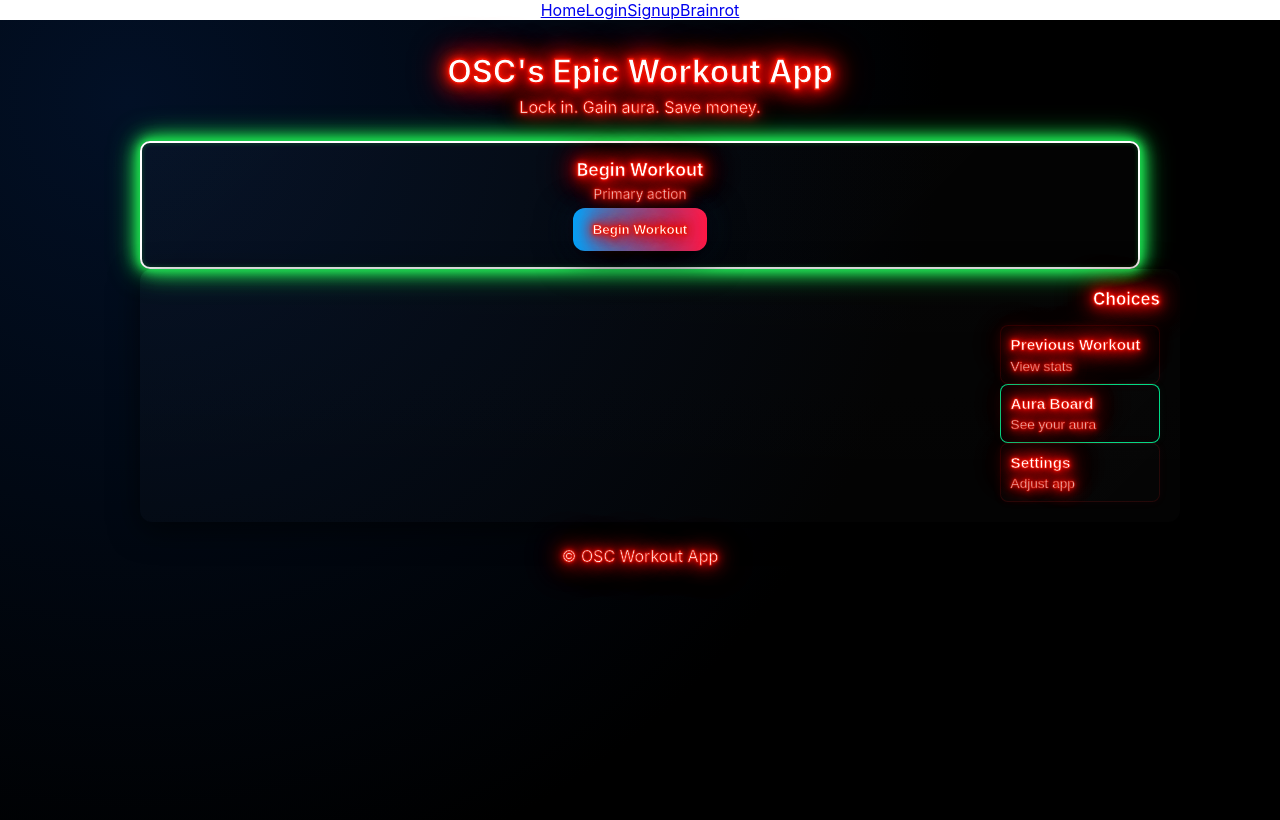
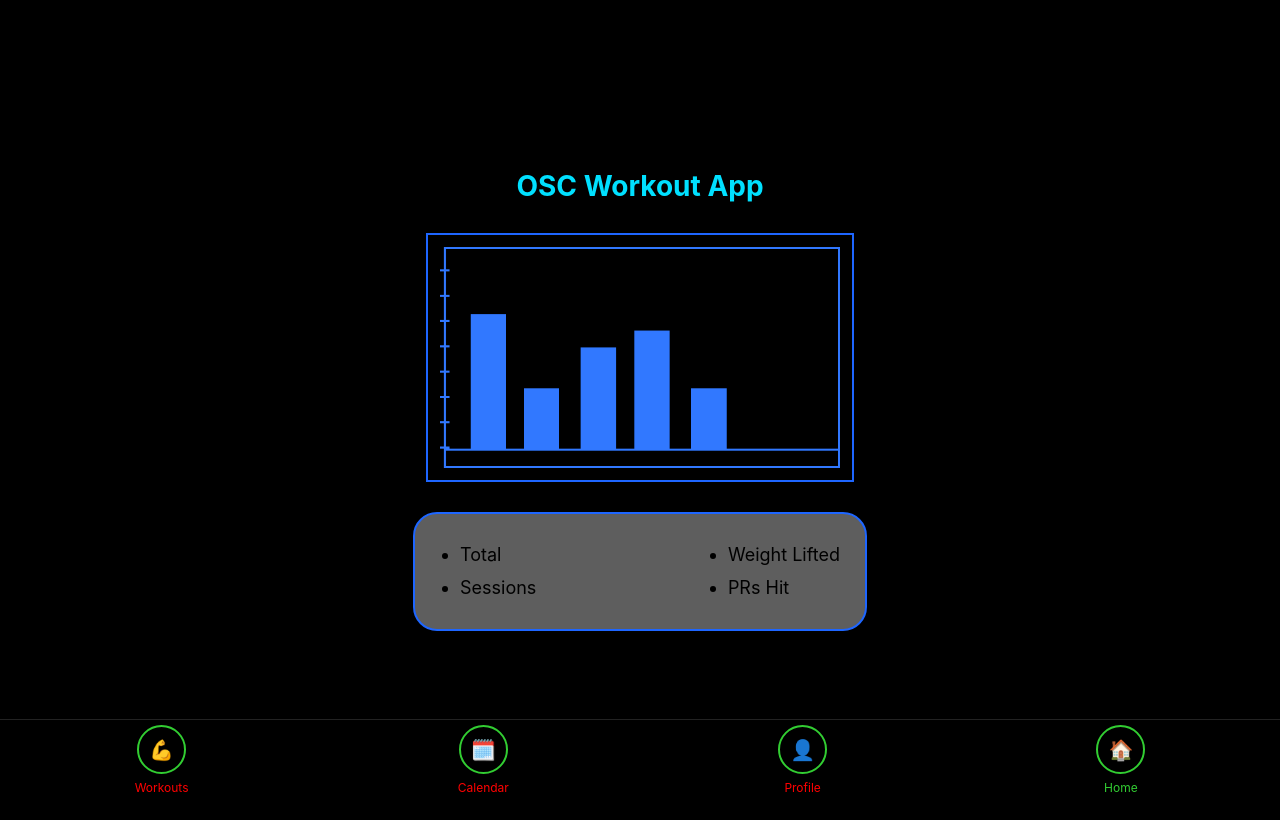
Before and after one commit to ufosc/OSC_Workout_App, a React (Create React App) app: page / in a window 1280 px wide. Built offline with nearby package versions, Linux system fonts and the light colour scheme.

Commit message:
Homepage UI updates

```diff
--- a/src/App.css
+++ b/src/App.css
@@ -26,3 +26,20 @@
     0 0 30px #1CD34D,
     inset 0 0 5px rgba(28, 211, 77, 0.3) !important;
 }
+
+
+.appLayout {
+  height: 100vh;
+  display: flex;
+  flex-direction: column;
+}
+
+.pageArea {
+  flex: 1;
+  overflow: auto;
+}
+
+body {
+  margin: 0;
+  background: black;
+}
--- a/src/App.jsx
+++ b/src/App.jsx
@@ -1,38 +1,18 @@
-import { BrowserRouter as Router, Routes, Route, NavLink } from 'react-router-dom';
-import './App.css';
-import Login from './Components/Login';
-import Signup from './Components/Signup';
+import { BrowserRouter as Router, Routes, Route } from "react-router-dom";
+import "./App.css";
+
+import Home from "./Pages/Home";
+import Login from "./Components/Login";
+import Signup from "./Components/Signup";
 import Brainrot from "./Components/Brainrot";
-import Home from './Pages/Home';
+import BottomNav from "./Components/BottomNav";
 
 function App() {
   return (
     <Router>
-      <div className="App">
-        <nav >
-          <NavLink
-            to="/">
-            Home
-          </NavLink>
-          <NavLink
-            to="/login"
+      <div className="appLayout">
 
-          >
-            Login
-          </NavLink>
-          <NavLink
-            to="/signup"
-          >
-            Signup
-          </NavLink>
-          <NavLink
-            to="/brainrot"
-          >
-            Brainrot
-          </NavLink>
-        </nav>
-
-        <div>
+        <div className="pageArea">
           <Routes>
             <Route path="/" element={<Home />} />
             <Route path="/login" element={<Login />} />
@@ -40,6 +20,9 @@ function App() {
             <Route path="/brainrot" element={<Brainrot />} />
           </Routes>
         </div>
+
+        <BottomNav />
+
       </div>
     </Router>
   );
--- /dev/null
+++ b/src/Components/BottomNav.css
@@ -0,0 +1,36 @@
+.bottomNav {
+  height: 80px;
+  background: black;
+  border-top: 1px solid #222;
+  display: flex;
+  justify-content: space-around;
+  align-items: center;
+}
+
+.tab {
+  text-decoration: none;
+  color: red;
+  display: flex;
+  flex-direction: column;
+  align-items: center;
+  gap: 6px;
+}
+
+.tabIcon {
+  width: 45px;
+  height: 45px;
+  border-radius: 50%;
+  border: 2px solid limegreen;
+  display: flex;
+  align-items: center;
+  justify-content: center;
+  font-size: 20px;
+}
+
+.tabLabel {
+  font-size: 12px;
+}
+
+.tab.active {
+  color: limegreen;
+}
--- /dev/null
+++ b/src/Components/BottomNav.jsx
@@ -0,0 +1,25 @@
+import { NavLink } from "react-router-dom";
+import "./BottomNav.css";
+
+function Tab({ to, icon, label }) {
+  return (
+    <NavLink
+      to={to}
+      className={({ isActive }) => "tab" + (isActive ? " active" : "")}
+    >
+      <div className="tabIcon">{icon}</div>
+      <div className="tabLabel">{label}</div>
+    </NavLink>
+  );
+}
+
+export default function BottomNav() {
+  return (
+    <nav className="bottomNav">
+      <Tab to="/brainrot" icon="💪" label="Workouts" />
+      <Tab to="/signup" icon="🗓️" label="Calendar" />
+      <Tab to="/login" icon="👤" label="Profile" />
+      <Tab to="/" icon="🏠" label="Home" />
+    </nav>
+  );
+}
--- a/src/Pages/Home.css
+++ b/src/Pages/Home.css
@@ -72,3 +72,66 @@
   .links-grid{ flex-direction:column; align-items:center;  }
   .begin-card{ flex: none; width:100%; margin-left: auto,}
 }
+
+
+/*  OPEN SOURCE CHANGES */
+
+/* home screen style */
+.homeScreen {
+  width: 100vw;
+  height: 100vh;
+  background: black;
+
+  display: flex;
+  flex-direction: column;
+  align-items: center;
+  justify-content: center;
+
+  gap: 30px;
+  padding: 20px;
+  box-sizing: border-box;
+}
+
+/* title style */
+.appTitle {
+  color: #00e0ff;
+  font-size: 28px;
+  margin: 0;
+  text-align: center;
+  font-weight: bold;
+}
+
+/* chart styles */
+.chartFrame {
+  width: 100%;
+  max-width: 400px;
+  border: 2px solid #1e66ff;
+  padding: 12px;
+}
+
+.chartImage {
+  width: 100%;
+  height: auto;
+  display: block;
+}
+
+
+/* stats box styles */
+.statsCard {
+  width: 100%;
+  max-width: 400px;
+  border: 2px solid #1e66ff;
+  border-radius: 24px;
+  background: #5e5e5e;
+  padding: 25px;
+  display: flex;
+  justify-content: space-between;
+  font-size: 18px;
+  color: black;
+}
+
+.statsCol {
+  margin: 0;
+  padding-left: 20px;
+  line-height: 1.8;
+}
--- a/src/Pages/Home.jsx
+++ b/src/Pages/Home.jsx
@@ -1,57 +1,30 @@
-import React from 'react';
-import '../App.css';
-import './Home.css';
+import React from "react";
+import "./Home.css";
+import chartImg from "./chart.png";
 
-function Home({ onBegin }) {
+function Home() {
   return (
-    <div className="home-root">
-      <header className="home-header">
-        <h1 className="neon-title text">OSC's Epic Workout App</h1>
-        <p className="neon-subtitle text">Lock in. Gain aura. Save money.</p>
-      </header>
+    <div className="homeScreen">
+
+      <h1 className="appTitle">OSC Workout App</h1>
 
 
+      <div className="chartFrame">
+        <img src={chartImg} alt="Workout Chart" className="chartImage" />
+      </div>
 
-      <main className="home-main">
-        {/* Begin Workout - Prominent at the top */}
-        <div className="begin-container">
-          <div className="link-card button begin-card">
-            <div className="card-title text ">Begin Workout</div>
-            <div className="card-sub text">Primary action</div>
-            <button
-              className="begin-button neon-blue text"
-              onClick={() => {
-                if (typeof onBegin === 'function') onBegin();
-              }}
-            >
-              Begin Workout
-            </button>
-          </div>
-        </div>
+      <div className="statsCard">
+        <ul className="statsCol">
+          <li>Total</li>
+          <li>Sessions</li>
+        </ul>
 
-        {/* Choices panel */}
-        <section className="links-panel">
-          <h2 className="panel-title text">Choices</h2>
-          <div className="choices-column">
-            <button className="link-card neon-red small-link" onClick={() => {/* TODO: Implement previous workout functionality */}}>
-              <div className="card-title text">Previous Workout</div>
-              <div className="card-sub text">View stats</div>
-            </button>
+        <ul className="statsCol">
+          <li>Weight Lifted</li>
+          <li>PRs Hit</li>
+        </ul>
+      </div>
 
-            <button className="link-card neon-green small-link" onClick={() => {/* TODO: Implement aura board functionality */}}>
-              <div className="card-title text">Aura Board</div>
-              <div className="card-sub text">See your aura</div>
-            </button>
-
-            <button className="link-card neon-red small-link" onClick={() => {/* TODO: Implement settings functionality */}}>
-              <div className="card-title text">Settings</div>
-              <div className="card-sub text">Adjust app</div>
-            </button>
-          </div>
-        </section>
-      </main>
-
-      <footer className="home-footer text">© OSC Workout App</footer>
     </div>
   );
 }
```
Also changed, not shown: src/Pages/chart.png (added).
